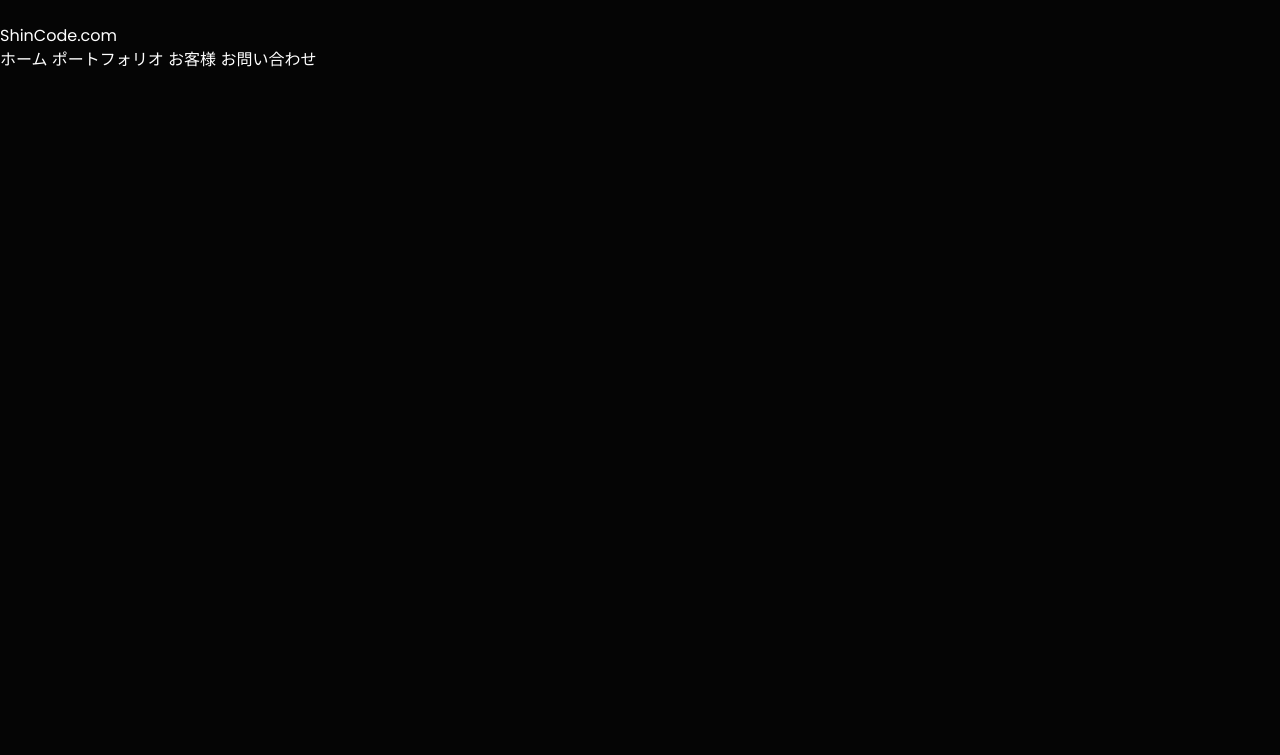
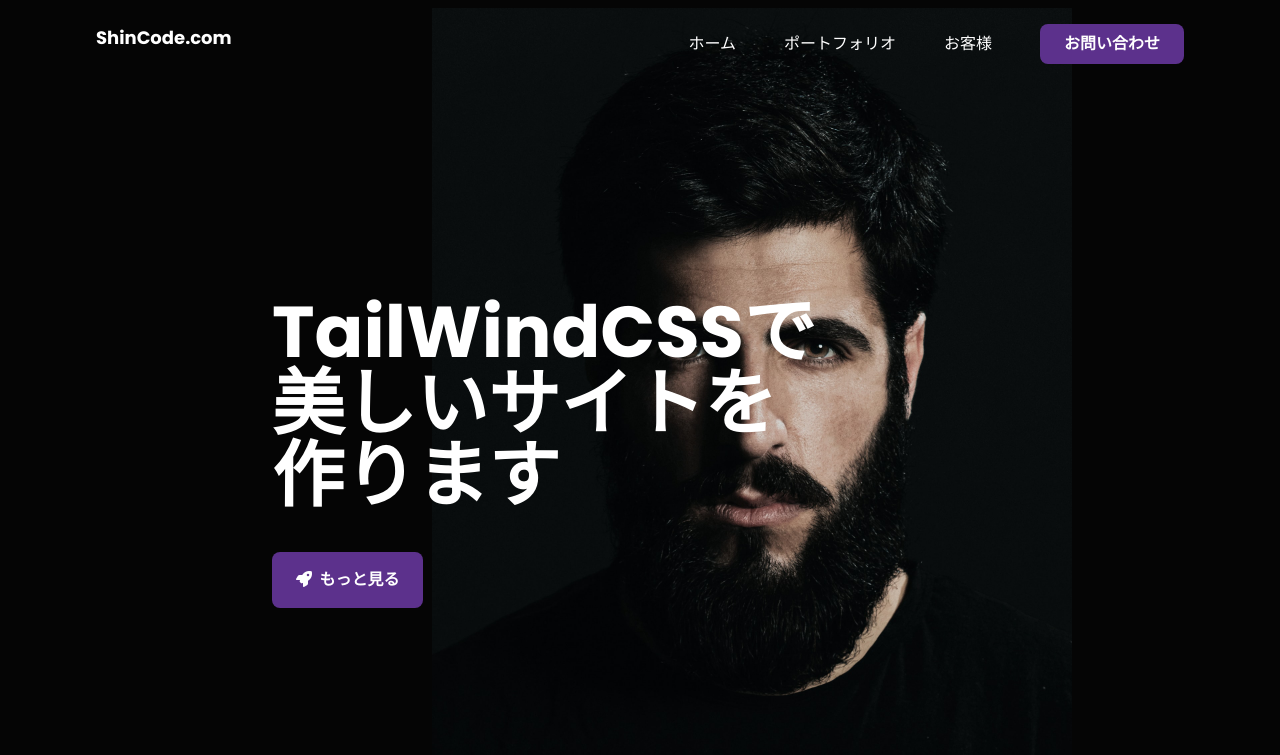
Before and after one commit to shusaku009/tailwindcss-udemy, a website: page src/index.html in a window 1280 px wide. Drawn offline with Linux system fonts and the light colour scheme.

Commit message:
Add: ナブバーとヒーローセクションを作成

```diff
--- a/src/index.html
+++ b/src/index.html
@@ -8,19 +8,41 @@
     <link rel="preconnect" href="https://fonts.googleapis.com">
     <link rel="preconnect" href="https://fonts.gstatic.com" crossorigin>
     <link href="https://fonts.googleapis.com/css2?family=Poppins:wght@300;400;500;600;700&display=swap" rel="stylesheet">
+    <link rel="stylesheet" href="https://cdnjs.cloudflare.com/ajax/libs/font-awesome/6.4.0/css/all.min.css" integrity="sha512-iecdLmaskl7CVkqkXNQ/ZH/XLlvWZOJyj7Yy7tcenmpD1ypASozpmT/E0iPtmFIB46ZmdtAc9eNBvH0H/ZpiBw==" crossorigin="anonymous" referrerpolicy="no-referrer" />
   </head>
-  <body class="font-poppins bg-body text-white">
+  <body class="font-poppins bg-body text-white items-center px-8 md:px-14 lg:px-24 w-full">
     <!-- ナビゲーションバー -->
     <header class="py-6">
-      <div>
-        <div>ShinCode.com</div>
-        <div>
-          <a href="#home">ホーム</a>
-          <a href="#home">ポートフォリオ</a>
-          <a href="#home">お客様</a>
-          <a href="#home"><button>お問い合わせ</button></a>
+      <div class="container mx-auto flex justify-between">
+        <div class="text-lg font-bold">ShinCode.com</div>
+        <div class="space-x-12 hidden md:flex items-center">
+          <a href="#home" class="hover:text-selected-text transition-all duration-300">ホーム</a>
+          <a href="#portfolio" class="hover:text-selected-text transition-all duration-300">ポートフォリオ</a>
+          <a href="#clients" class="hover:text-selected-text transition-all duration-300">お客様</a>
+          <a href="#contact"><button class="px-6 py-2 bg-theme font-bold rounded-lg hover:bg-purple-600 transition-all duration-300">お問い合わせ</button></a>
+        </div>
+        <div class="md:hidden">
+          <i class="fa-solid fa-bars"></i>
         </div>
       </div>
     </header>
+
+    <!-- ヒーローセクション -->
+    <div id="home" class="container mt-16 flex justify-between items-center mx-auto px-8 md:px-14 lg:px-24 w-full">
+      <div class="flex flex-wrap md:flex-nowrap">
+        <div class="md:my-36 lg:ml-20 justify-center md:justify-start mx-auto max-w-xl flex flex-wrap">
+          <h1 class="font-bold text-5xl text-center md:text-left lg:text-7xl md:text-6xl">
+            TailWindCSSで <br />
+            美しいサイトを <br />
+            作ります
+          </h1>
+          <button class="px-6 py-4 bg-theme font-bold rounded-lg hover:bg-purple-600 transition-all duration-300 mt-10">
+            <i class="fa-solid fa-rocket mr-1"></i>
+            <span>もっと見る</span>
+          </button>
+        </div>
+        <img src="./images/human.jpg" alt="image" class="md:absolute lg:top-2 lg:right-52 md:w-3/5 w-10/12 mt-12 md:mt-0 right-6 mx-auto -z-10 lg:w-3/6">
+      </div>
+    </div>
   </body>
 </html>
--- a/tailwind.config.js
+++ b/tailwind.config.js
@@ -5,6 +5,8 @@
     extend: {
       colors: {
         body: "#050505",
+        "selected-text": "#A3A3FF",
+        theme: "#5c318c",
       },
     },
     fontFamily: {
```
Also changed, not shown: dist/output.css, src/images/human.jpg (added), src/images/portfolio1.jpg (added), src/images/portfolio2.jpg (added), src/images/portfolio3.jpg (added), src/images/portfolio4.jpg (added), src/images/portfolio5.jpg (added), src/images/portfolio6.jpg (added).
